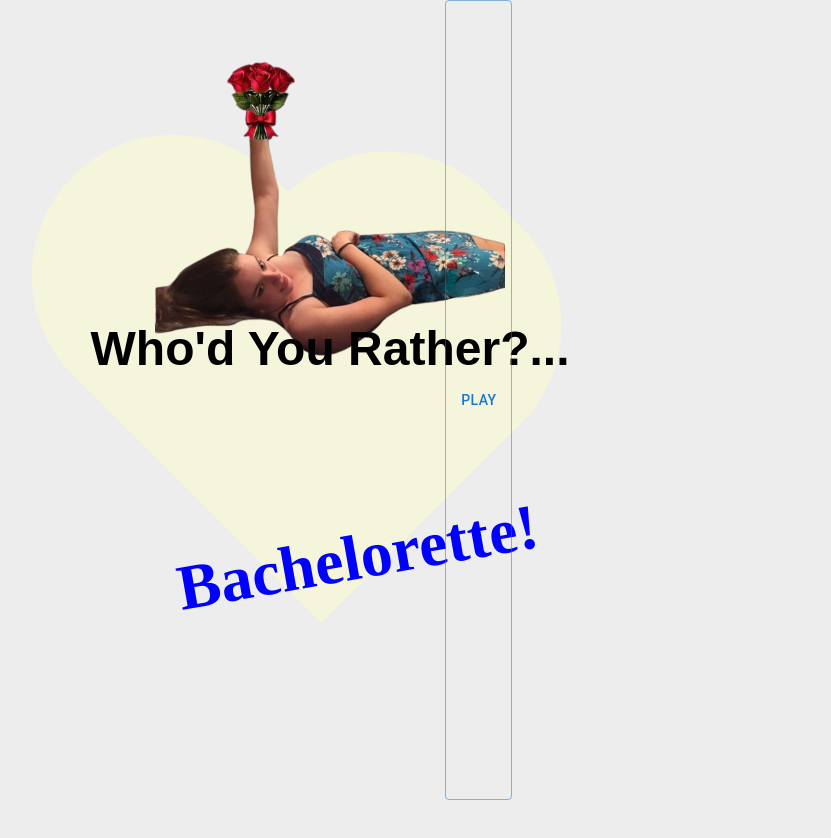
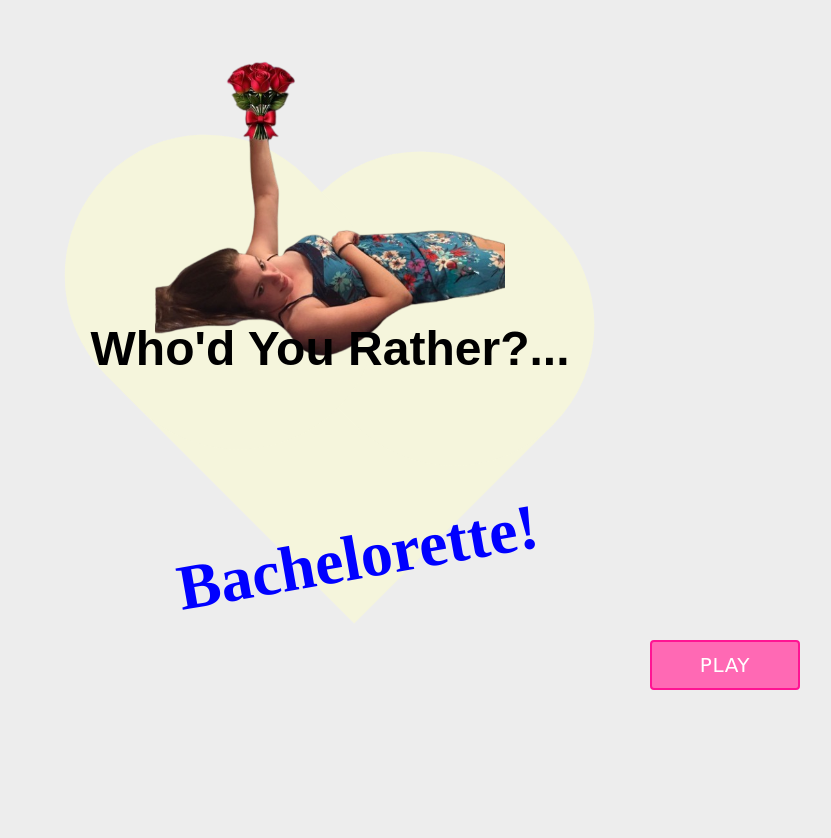
Before and after one commit to czurmuhl/whod-you-rather, a Next.js app: page /landing in a window 1280 px wide. Shown: the top 838 px of the page, without its empty margins (310-1141 px from the left). Built offline with nearby package versions, Linux system fonts and the light colour scheme.

Commit message:
play button

```diff
--- a/src/components/PlayButton.tsx
+++ b/src/components/PlayButton.tsx
@@ -1,13 +1,22 @@
 "use client";
 import Button from '@mui/material/Button';
+import { SxProps, Theme } from '@mui/system';
 
 
-export default function PlayButton(){
+interface PlayButtonProps{
+    className: string
+    sx?: SxProps<Theme>
+}
+
+
+const PlayButton: React.FC<PlayButtonProps> = (props: PlayButtonProps) => {
     return (
         <>
-             <div className="h-screen flex items-right justify-right">
-                <Button variant="outlined">PLAY</Button>
-            </div>
+        <div id="playButton" className={props.className}>
+            <Button variant="outlined" sx={{...props.sx}}>PLAY</Button>
+        </div>
         </>
     )
 }
+
+export default PlayButton
--- a/src/pages/landing.tsx
+++ b/src/pages/landing.tsx
@@ -5,19 +5,36 @@
 export default function Landing(){
 
     const heartColor: string = "#F5F5DC"
+    const hotPink: string = '#FF69B4'
+    const darkerPink: string = '#FF1493'
+    const lightHotPink: string = '#FF69B4'
     const title: string = "Who'd You Rather?..."
     const subtitle: string = "Bachelorette!"
     return (
         <>
+          <div className="relative">
             <div className="h-screen flex items-center justify-center">
                 <Heart widthPercent="22%"
                     heightPercent="41%"
                     backgroundColor={heartColor}
                     title={title}
                     subtitle={subtitle}/>
-                <PlayButton />
             </div>
+            <PlayButton className="absolute top-[80%] left-3/4"
+                        sx={{
+                        backgroundColor: hotPink,
+                        color: '#FFFFFF', // White text color
+                        border: '2px solid #FF1493', // Border color
+                        width: "150px",
+                        height: "50px",
+                        fontSize: "20px",
+                        fontFamily: "Comic Sans MS",
+                        '&:hover': {
+                            backgroundColor: darkerPink,
+                            borderColor: lightHotPink, // Change border color on hover (light hot pink)
+                        },
+                }}/>
+          </div>
         </>
-
     )
 }
```
Also changed, not shown: package.json (+9 -6 lines), 1 other file (tests, documents, lock files or other folders).
